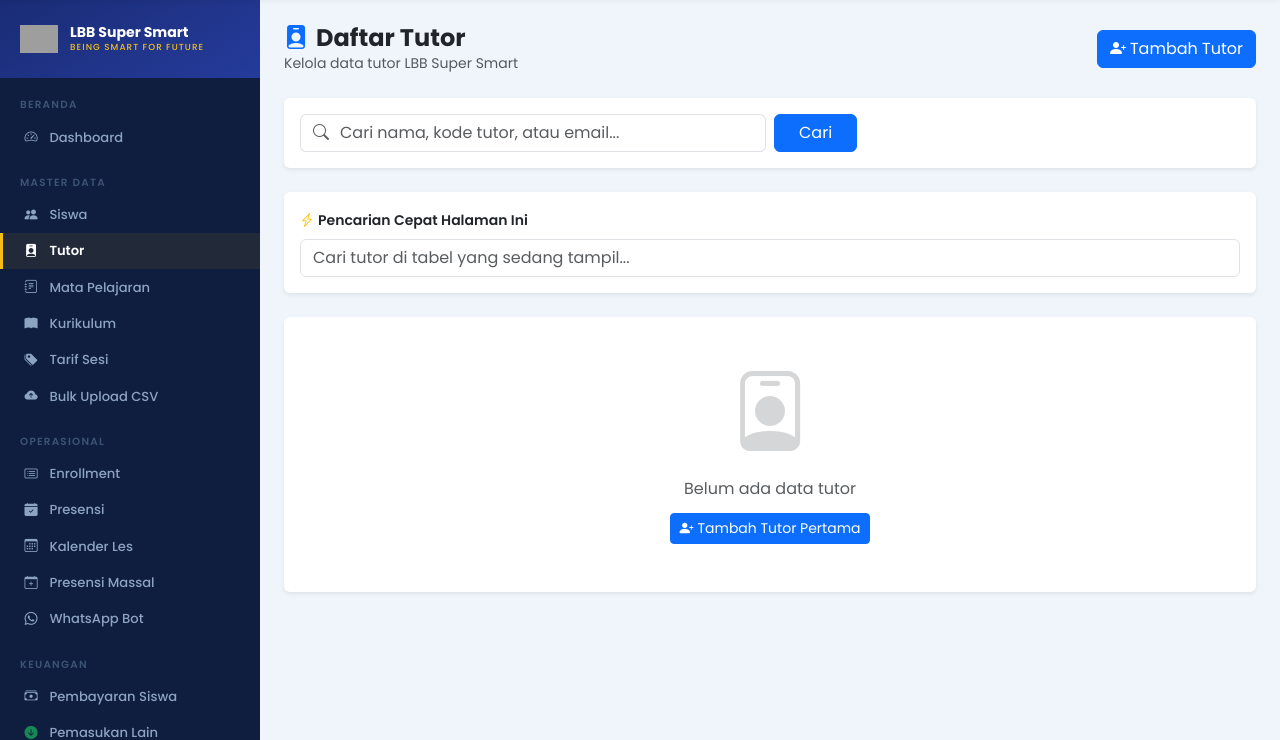
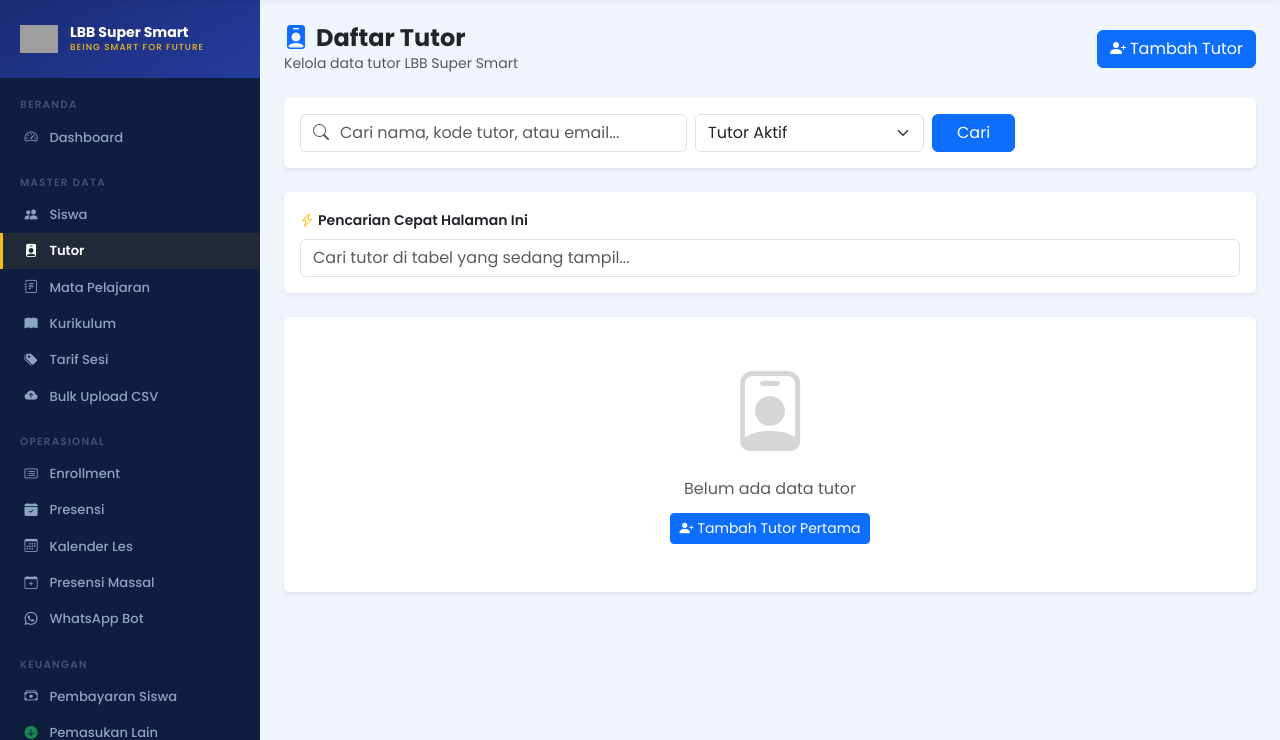
Before and after one commit to yogaajisukma712/dashboard-keuangan-lbb, a Flask app: page /master/tutors in a window 1280 px wide. Shown: the part 60-800 px from the top of the page. Run offline with Flask 3, Linux system fonts and the light colour scheme; the visitor is signed in with stand-in values (Sample User, id 1); data that the repository does not hold is empty; some libraries are stand-ins or nearby versions; grey boxes are pictures that could not be loaded.

Commit message:
Add tutor active status controls

```diff
--- a/app/routes/master.py
+++ b/app/routes/master.py
@@ -670,6 +670,7 @@ def tutors_list():
     page = request.args.get("page", 1, type=int)
     per_page = get_per_page()
     search = request.args.get("search", "", type=str)
+    active_state = request.args.get("active_state", "active", type=str).strip().lower()
 
     query = Tutor.query
 
@@ -682,9 +683,22 @@ def tutors_list():
             )
         )
 
+    if active_state == "active":
+        query = query.filter(Tutor.is_active.is_(True))
+    elif active_state == "inactive":
+        query = query.filter(Tutor.is_active.is_(False))
+    elif active_state != "all":
+        active_state = "active"
+        query = query.filter(Tutor.is_active.is_(True))
+
     tutors = query.paginate(page=page, per_page=per_page)
 
-    return render_template("master/tutors_list.html", tutors=tutors, search=search)
+    return render_template(
+        "master/tutors_list.html",
+        tutors=tutors,
+        search=search,
+        active_state=active_state,
+    )
 
 
 @master_bp.route("/tutors/add", methods=["GET", "POST"])
@@ -772,6 +786,26 @@ def delete_tutor(tutor_ref):
 
     flash(f"Tutor {name} berhasil dihapus", "success")
     return redirect(url_for("master.tutors_list"))
+
+
+@master_bp.route("/tutors/<string:tutor_ref>/toggle-active", methods=["POST"])
+@login_required
+@admin_required
+def toggle_tutor_active(tutor_ref):
+    """Toggle active status for a tutor."""
+    tutor = _get_tutor_by_ref_or_404(tutor_ref)
+    next_url = request.form.get("next") or url_for("master.tutors_list")
+
+    tutor.is_active = not bool(tutor.is_active)
+    if tutor.is_active:
+        tutor.status = "active"
+        flash(f"Tutor {tutor.name} diaktifkan kembali", "success")
+    else:
+        tutor.status = "inactive"
+        flash(f"Tutor {tutor.name} dinonaktifkan", "warning")
+
+    db.session.commit()
+    return redirect(next_url)
 
 
 @master_bp.route("/tutors/<string:tutor_ref>")
--- a/app/templates/master/tutors_list.html
+++ b/app/templates/master/tutors_list.html
@@ -19,7 +19,7 @@
 <div class="card border-0 shadow-sm mb-4">
   <div class="card-body py-3">
     <form method="GET" action="{{ url_for('master.tutors_list') }}" class="row g-2 align-items-center">
-      <div class="col-md-8 col-lg-6">
+      <div class="col-md-6 col-lg-5">
         <div class="input-group">
           <span class="input-group-text bg-white border-end-0">
             <i class="bi bi-search text-muted"></i>
@@ -33,10 +33,17 @@
           />
         </div>
       </div>
+      <div class="col-md-3 col-lg-3">
+        <select name="active_state" class="form-select">
+          <option value="active" {% if active_state == 'active' %}selected{% endif %}>Tutor Aktif</option>
+          <option value="inactive" {% if active_state == 'inactive' %}selected{% endif %}>Tutor Nonaktif</option>
+          <option value="all" {% if active_state == 'all' %}selected{% endif %}>Semua Tutor</option>
+        </select>
+      </div>
       <div class="col-auto">
         <button type="submit" class="btn btn-primary px-4">Cari</button>
       </div>
-      {% if search %}
+      {% if search or active_state != 'active' %}
       <div class="col-auto">
         <a href="{{ url_for('master.tutors_list') }}" class="btn btn-outline-secondary">
           <i class="bi bi-x-circle me-1"></i>Reset
@@ -48,10 +55,11 @@
 </div>
 
 {# Hasil pencarian info #}
-{% if search %}
+{% if search or active_state != 'active' %}
 <div class="mb-3">
   <span class="text-muted small">
-    Hasil pencarian untuk <strong>"{{ search }}"</strong>:
+    {% if search %}Hasil pencarian untuk <strong>"{{ search }}"</strong>{% else %}Filter tutor{% endif %}:
+    {% if active_state == 'active' %}Tutor aktif{% elif active_state == 'inactive' %}Tutor nonaktif{% else %}Semua tutor{% endif %},
     {{ tutors.total }} tutor ditemukan
   </span>
 </div>
@@ -177,6 +185,21 @@
                 >
                   <i class="bi bi-pencil"></i>
                 </a>
+                <form
+                  method="POST"
+                  action="{{ url_for('master.toggle_tutor_active', tutor_ref=tutor.public_id) }}"
+                  class="d-inline"
+                >
+                  <input type="hidden" name="csrf_token" value="{{ csrf_token() }}">
+                  <input type="hidden" name="next" value="{{ request.full_path }}">
+                  <button
+                    type="submit"
+                    class="btn {% if tutor.is_active %}btn-outline-warning{% else %}btn-outline-success{% endif %}"
+                    title="{% if tutor.is_active %}Nonaktifkan tutor{% else %}Aktifkan tutor{% endif %}"
+                  >
+                    <i class="bi {% if tutor.is_active %}bi-toggle-on{% else %}bi-toggle-off{% endif %}"></i>
+                  </button>
+                </form>
                 <button
                   type="button"
                   class="btn btn-outline-danger"
```
Also changed, not shown: tests/test_tutor_views.py (added, +38 -0 lines), .codex-workflow/planner_state.json, 1 other file.
